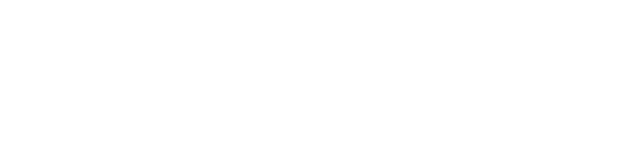
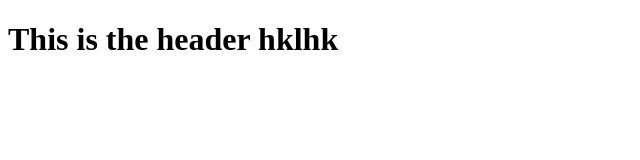
Before and after one commit to Clucas0311/GitHub-, a plain HTML site: page index.html in a window 1280 px wide. Shown: the whole page, without its empty margins (0-640 px from the left). Drawn offline with Linux system fonts and the light colour scheme.

Commit message:
update changes

```diff
--- a/index.html
+++ b/index.html
@@ -6,10 +6,13 @@
     <meta http-equiv="X-UA-Compatible" content="IE=edge">
     <meta name="viewport" content="width=device-width, initial-scale=1.0">
     <title>Main Page</title>
+
 </head>
 
 <body>
-
+    <header>
+        <h1>This is the header hklhk</h1>
+    </header>
 </body>
 
 </html>
```
